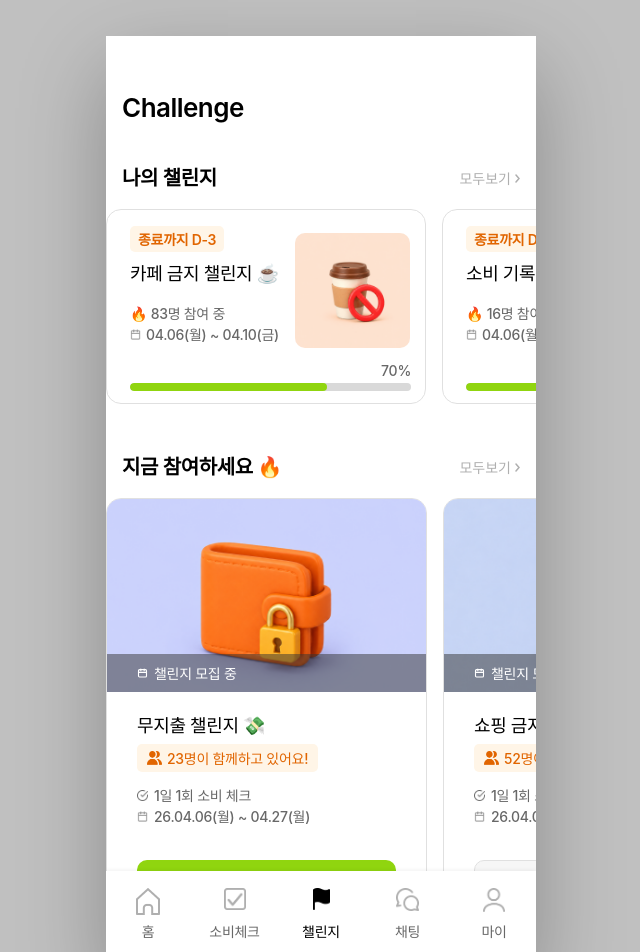
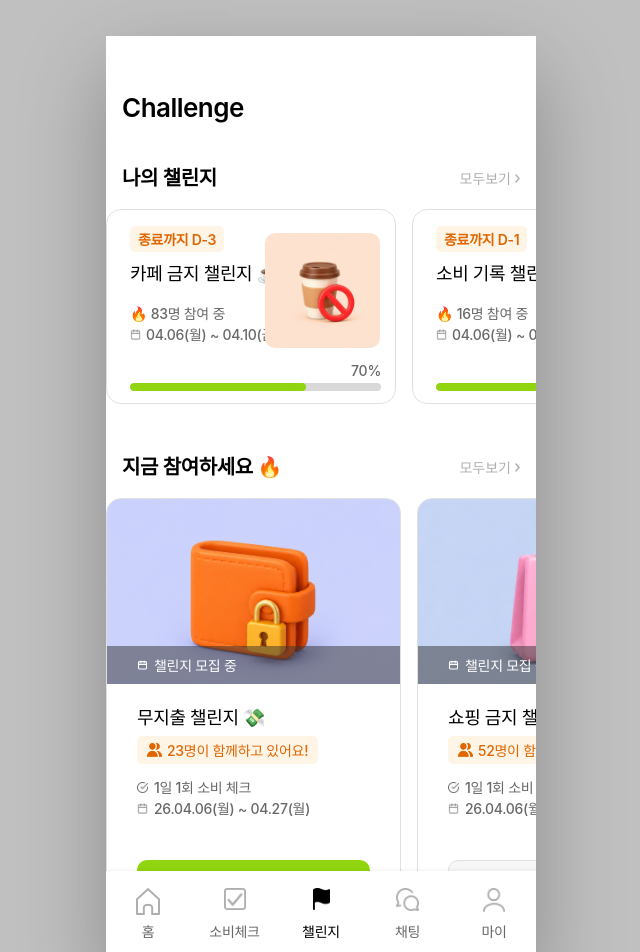
Before and after one commit to nahyune/uxui, a React (Vite) app: page /challenge in a window 1280 px wide. Shown: the top 952 px of the page, without its empty margins (319-959 px from the left). Built offline with nearby package versions, Linux system fonts and the light colour scheme; a web font is replaced by a local one.

Commit message:
챌린지 카드 너비 축소 (320→290, 321→295px) 양쪽 여백 확보

```diff
--- a/src/styles/pages.css
+++ b/src/styles/pages.css
@@ -410,7 +410,7 @@
 /* 나의 챌린지 카드 — 피그마 320×195px, radius:15px */
 .chal-my-card {
   position: relative; flex-shrink: 0;
-  width: 320px; height: 195px;
+  width: 290px; height: 195px;
   background: #fff; border: 1px solid #E0E0E0;
   border-radius: 15px; overflow: hidden; cursor: pointer;
   text-decoration: none; color: inherit;
@@ -440,13 +440,13 @@
 
 /* 지금 참여하세요 카드 — 피그마 321×434px, radius:15px */
 .chal-join-card {
-  flex-shrink: 0; width: 321px; height: 434px;
+  flex-shrink: 0; width: 295px; height: 434px;
   background: #fff; border: 1px solid #E0E0E0;
   border-radius: 15px; overflow: hidden; display: flex; flex-direction: column;
   cursor: pointer; text-decoration: none; color: inherit;
 }
-/* 이미지 영역 — 피그마 193px */
-.chal-join-img { width: 100%; height: 193px; background: #D6D6D6; position: relative; overflow: hidden; flex-shrink: 0; }
+/* 이미지 영역 */
+.chal-join-img { width: 100%; height: 185px; background: #D6D6D6; position: relative; overflow: hidden; flex-shrink: 0; }
 .chal-join-img img { width: 100%; height: 100%; object-fit: cover; }
 /* 상태 배너 — 피그마 height:38px */
 .chal-join-overlay { position: absolute; bottom: 0; left: 0; right: 0; height: 38px; background: rgba(53,53,53,0.5); display: flex; align-items: center; gap: 6px; padding: 0 30px; font-size: 14px; font-weight: 500; color: #fff; letter-spacing: -0.28px; }
```
